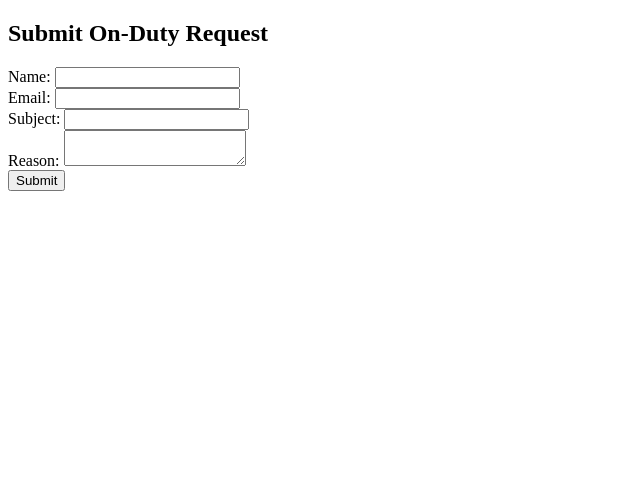
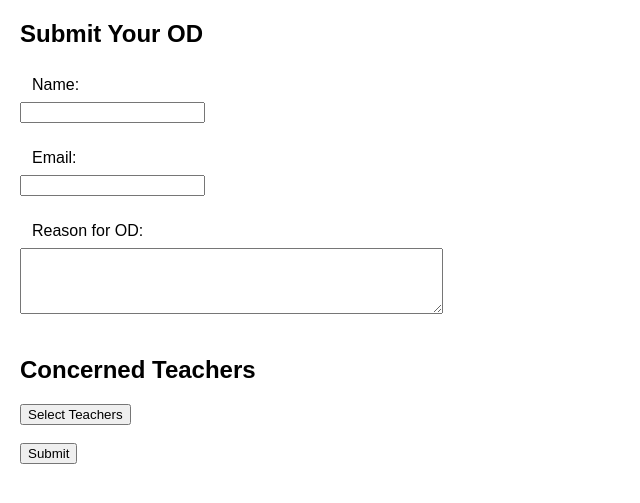
Before and after one commit to PerseusKyogre09/OD-systems, a Flask app: page /submit_od in a window 1280 px wide. Shown: the top 503 px of the page, without its empty margins (0-640 px from the left). Run offline with Flask 3, Linux system fonts and the light colour scheme.

Commit message:
html changes

```diff
--- a/templates/od_submission.html
+++ b/templates/od_submission.html
@@ -4,19 +4,72 @@
     <meta charset="UTF-8">
     <meta name="viewport" content="width=device-width, initial-scale=1.0">
     <title>Submit OD</title>
+    <style>
+        body {
+            font-family: Arial, sans-serif;
+            margin: 20px;
+        }
+        .dropdown {
+            position: relative;
+            display: inline-block;
+        }
+        .dropdown-content {
+            display: none;
+            position: absolute;
+            background-color: #f9f9f9;
+            min-width: 160px;
+            box-shadow: 0px 8px 16px 0px rgba(0,0,0,0.2);
+            z-index: 1;
+        }
+        .dropdown:hover .dropdown-content {
+            display: block;
+        }
+        label {
+            padding: 8px 12px;
+            cursor: pointer;
+            display: block;
+        }
+        input[type="checkbox"] {
+            margin-right: 8px;
+        }
+        form {
+            margin-top: 20px;
+        }
+    </style>
 </head>
 <body>
-    <h2>Submit On-Duty Request</h2>
-    <form method="POST" action="/submit_od">
-        <label for="name">Name:</label>
-        <input type="text" name="name" required><br>
-        <label for="email">Email:</label>
-        <input type="email" name="email" required><br>
-        <label for="subject">Subject:</label>
-        <input type="text" name="subject" required><br>
-        <label for="od_reason">Reason:</label>
-        <textarea name="od_reason" required></textarea><br>
-        <button type="submit">Submit</button>
-    </form>
+
+<h2>Submit Your OD</h2>
+<form action="/submit_od" method="POST">
+    <label for="name">Name:</label>
+    <input type="text" id="name" name="name" required><br><br>
+
+    <label for="email">Email:</label>
+    <input type="email" id="email" name="email" required><br><br>
+
+    <label for="od_reason">Reason for OD:</label>
+    <textarea id="od_reason" name="od_reason" rows="4" cols="50" required></textarea><br><br>
+
+    <h2>Concerned Teachers</h2>
+    <div class="dropdown">
+        <button type="button">Select Teachers</button>
+        <div class="dropdown-content">
+            <label><input type="checkbox" name="teachers" value="Mrs. Kalpana Patel"> HOD first year</label>
+            <label><input type="checkbox" name="teachers" value="Mrs. Sandhya Rani Verma"> Class Mentor</label>
+            <label><input type="checkbox" name="teachers" value="Mr. Nishant Srivastava"> Programming</label>
+            <label><input type="checkbox" name="teachers" value="Mrs. Pallavi Jain"> Chemistry</label>
+            <label><input type="checkbox" name="teachers" value="Mr. Santosh Rai"> Philosophy</label>
+            <label><input type="checkbox" name="teachers" value="Mr. Vipin Kumar Verma"> Mathematics</label>
+            <label><input type="checkbox" name="teachers" value="Mr. Maniram Kumar"> Graphics</label>
+            <label><input type="checkbox" name="teachers" value="Mrs. Sonia Pal"> Yoga</label>
+            <label><input type="checkbox" name="teachers" value="Mrs. Shweta Gupta"> PDM</label>
+            <label><input type="checkbox" name="teachers" value="Mrs. Kamakshi Saksena"> Biology</label>
+        </div>
+    </div>
+
+    <br><br>
+    <input type="submit" value="Submit">
+</form>
+
 </body>
 </html>
```
